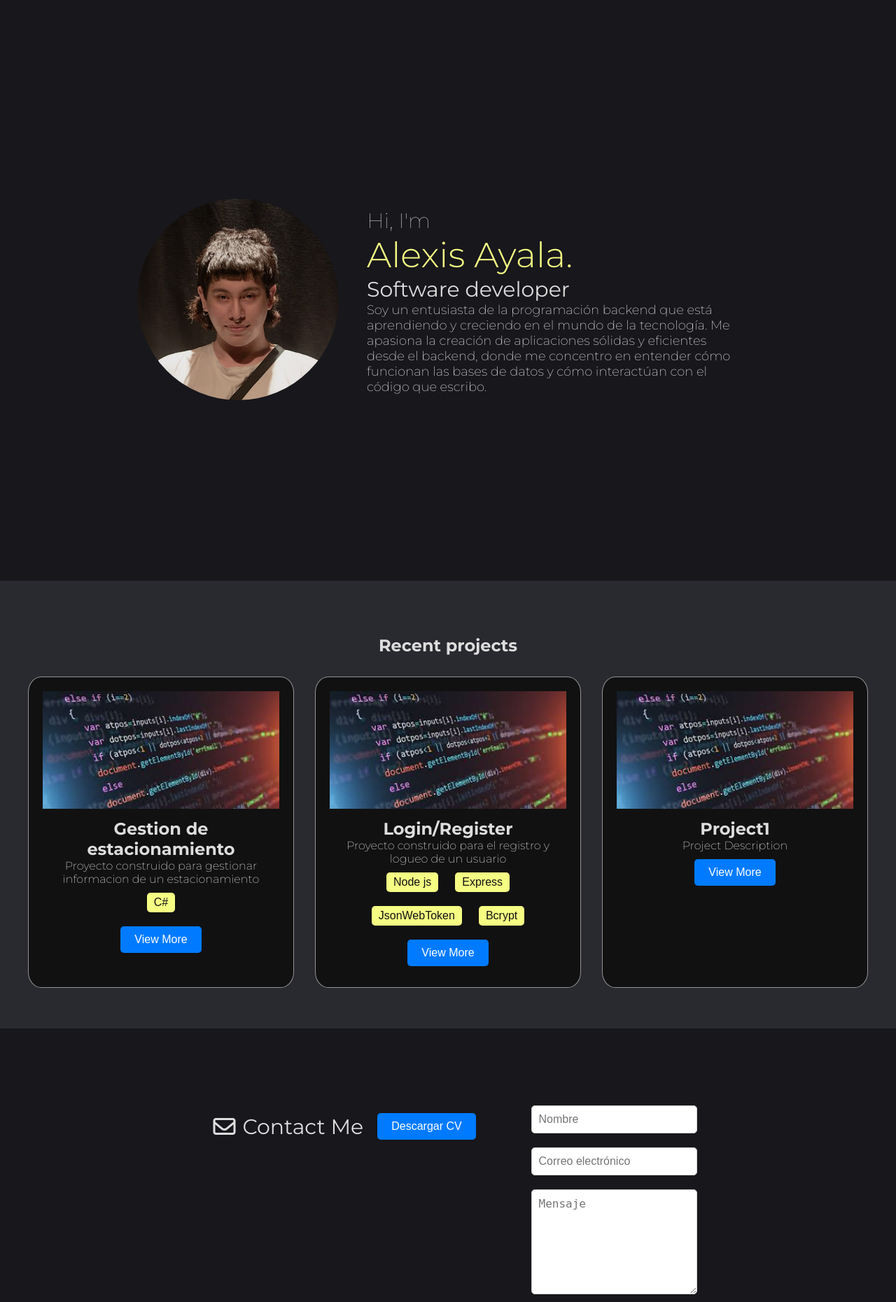
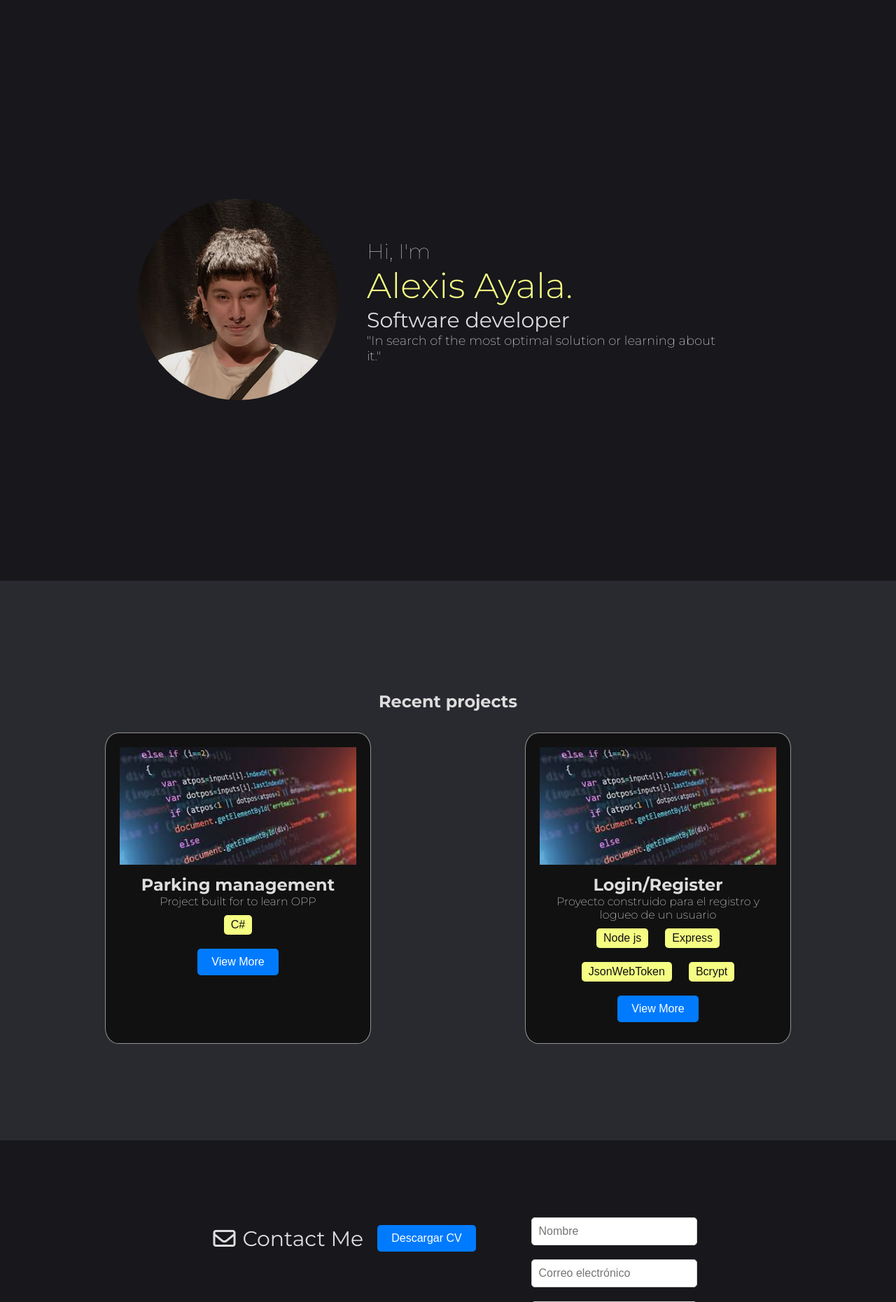
Before and after one commit to peterfunkk/portfolio, a Node server app: page / in a window 1280 px wide. Shown: the top 1861 px of the page at 70% size. Run offline with Node 20, Linux system fonts and the light colour scheme; some libraries are stand-ins or nearby versions.

Commit message:
cambios en el cv y en las descripciones

```diff
--- a/src/public/css/style.css
+++ b/src/public/css/style.css
@@ -188,13 +188,13 @@ header {
 /*  CARDS */
 
 main {
-    height: 80vh;
+    height: 100vh;
 }
 
 .container-main {
     display: flex;
     justify-content: center;
-    height: 80vh;
+    height: 100vh;
     align-items: center;
     background-color: #292930;
     flex-direction: column;
@@ -209,7 +209,7 @@ main {
 .content-main {
     display: flex;
     flex-wrap: wrap;
-    justify-content: space-between;
+    justify-content: space-around;
     max-width: 1200px;
     width: 100%;
 }
--- a/src/views/contactMe.ejs
+++ b/src/views/contactMe.ejs
@@ -3,7 +3,7 @@
         <div class="text-form">
             <i class="fa-regular fa-envelope fa-2xl" id="icon-envelope" onclick="showPopup()"></i>
             <h2 class="h2 contact" id="contact-heading">Contact Me</h2>
-            <button class="button" onclick="window.location.href='//drive.google.com/file/d/1Rm0Wk-zXMlg73isxxIPro6U_-6lGrfyS/view'">Descargar CV</button>
+            <button class="button" onclick="window.location.href='https://drive.google.com/file/d/1q6DHBXSs7t31o1EkrRBx2yrhpvL3eqXH/view?usp=sharing'">Descargar CV</button>
         </div>
         <form action="https://formsubmit.co/escalexisayala@gmail.com" method="POST" onsubmit="showPopup(); return false;">
             <div class="form-group">
--- a/src/views/headerMe.ejs
+++ b/src/views/headerMe.ejs
@@ -8,7 +8,7 @@
             <h5 class="h5">Hi, I'm</h5>
             <h1 class="h1">Alexis Ayala.</h1>
             <h2 class="h2">Software developer</h2>
-            <p class="p2">Soy un entusiasta de la programación backend que está aprendiendo y creciendo en el mundo de la tecnología. Me apasiona la creación de aplicaciones sólidas y eficientes desde el backend, donde me concentro en entender cómo funcionan las bases de datos y cómo interactúan con el código que escribo.</p>
+            <p class="p2">"In search of the most optimal solution or learning about it."</p>
         </div>
     </div>
 </header>
--- a/src/views/mainProjects.ejs
+++ b/src/views/mainProjects.ejs
@@ -6,8 +6,8 @@
         <div class="content-main">
             <div class="card" >
                 <img src="/assets/images (1).jpg" alt="">
-                <h3 class="h3">Gestion de estacionamiento</h1>
-                <p class="p">Proyecto construido para gestionar informacion de un estacionamiento</p>
+                <h3 class="h3">Parking management</h1>
+                <p class="p">Project built for to learn OPP</p>
                 <button class="button yellow">C#</button><br>
                 <button class="button" onclick="window.location.href='//github.com/peterfunkk/estacionamientoMedido-repo'">View More</button>
             </div>
@@ -21,12 +21,12 @@
                 <button class="button yellow">Bcrypt</button>
                 <button class="button" onclick="window.location.href='//github.com/peterfunkk/login'">View More</button>
             </div>
-            <div class="card">
+            <!-- <div class="card">
                 <img src="/assets/images (1).jpg" alt="">
                 <h3 class="h3">Project1</h1>
                 <p class="p">Project Description</p>
                 <button class="button" >View More</button>
-            </div>
+            </div> -->
         </div>
     </div>
 </main>
```
